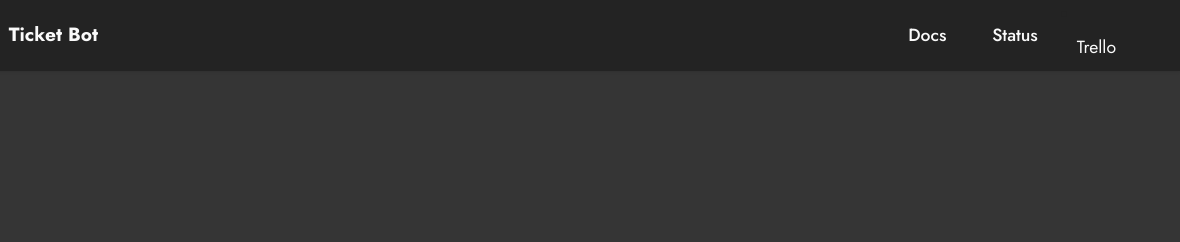
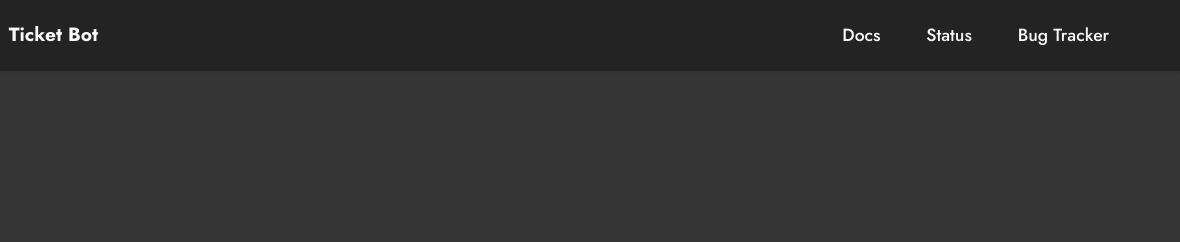
Before and after one commit to SkyBlox-Systems/TicketBot-Website, a plain HTML site: page index.html in a window 1280 px wide. Shown: the top 242 px of the page, 100-1280 px from the left. Drawn offline with Linux system fonts and the light colour scheme; a script that the page names is missing; files whose address does not match are found by name.

Commit message:
Update index.html

```diff
--- a/index.html
+++ b/index.html
@@ -61,7 +61,7 @@
             <div class="collapse navbar-collapse" id="navbarSupportedContent">
                 <ul class="navbar-nav nav-dropdown nav-right" data-app-modern-menu="true"><li class="nav-item"><a class="nav-link link text-white text-primary display-4" href="https://docs.ticketbots.tk/">Docs</a>
                 </li><li class="nav-item"><a class="nav-link link text-white text-primary display-4" href="https://status.ticketbots.tk/">Status</a></li></ul>
-                </li><li class="nav-item"><a class="nav-link link text-white text-primary display-4" href="https://trello.com/b/eTcE4fWo/ticket-bot-bugs">Trello</a></li></ul>
+                <ul class="navbar-nav nav-dropdown nav-right" data-app-modern-menu="true"><li class="nav-item"><a class="nav-link link text-white text-primary display-4" href="https://trello.com/b/eTcE4fWo/ticket-bot-bugs">Bug Tracker</a>
 
 
             </div>
```
